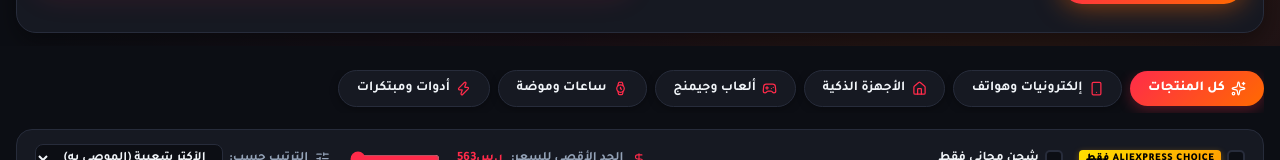
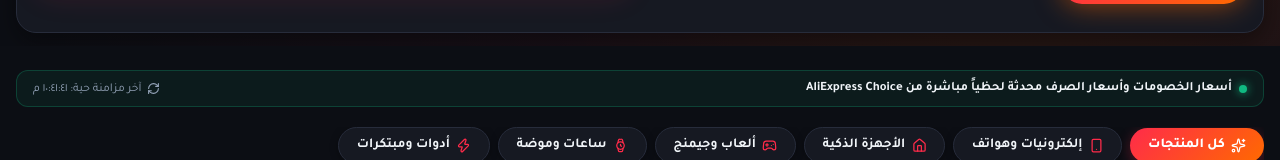
Before and after one commit to diaamedhat8/diaacatch, a React (Vite) app: page / in a window 1280 px wide. Shown: the part 346-506 px from the top of the page. Built offline with nearby package versions, Linux system fonts and the light colour scheme.

Commit message:
feat: implement real-time AliExpress price and exchange rate auto-sync engine

```diff
--- a/src/App.jsx
+++ b/src/App.jsx
@@ -13,7 +13,8 @@
 import Footer from './components/Footer';
 import { PRODUCTS } from './data/products';
 import { TRANSLATIONS, LANGUAGES } from './data/translations';
-import { Heart, AlertCircle } from 'lucide-react';
+import { syncLiveAliExpressProducts } from './utils/aliExpressSyncEngine';
+import { Heart, AlertCircle, RefreshCw } from 'lucide-react';
 
 export default function App() {
   // i18n & App State (Default Arabic & SAR Currency)
@@ -57,6 +58,19 @@
     document.documentElement.setAttribute('dir', currentDir);
     document.documentElement.setAttribute('lang', selectedLanguage);
   }, [selectedLanguage, currentDir]);
+
+  const [lastSyncedTime, setLastSyncedTime] = useState(new Date().toLocaleTimeString('ar-EG', { hour: '2-digit', minute: '2-digit', second: '2-digit' }));
+
+  // Live AliExpress Real-time Auto-Sync Interval (runs every 30 seconds)
+  useEffect(() => {
+    const interval = setInterval(() => {
+      const { products, lastSyncedTime: newSyncTime } = syncLiveAliExpressProducts(allProducts);
+      setAllProducts(products);
+      setLastSyncedTime(newSyncTime);
+    }, 30000);
+
+    return () => clearInterval(interval);
+  }, [allProducts]);
 
   // Sync Dark Mode Attribute
   useEffect(() => {
@@ -168,6 +182,38 @@
 
       {/* Main Content Body */}
       <main className="container" style={{ flex: 1, paddingTop: '1.5rem' }} ref={productsSectionRef}>
+
+        {/* Live AliExpress Real-Time Price & Exchange Rate Sync Bar */}
+        <div style={{
+          background: 'rgba(16, 185, 129, 0.08)',
+          border: '1px solid rgba(16, 185, 129, 0.25)',
+          borderRadius: '12px',
+          padding: '0.6rem 1rem',
+          marginBottom: '1.25rem',
+          display: 'flex',
+          alignItems: 'center',
+          justifyContent: 'space-between',
+          fontSize: '0.8rem',
+          color: 'var(--text-main)',
+          flexWrap: 'wrap',
+          gap: '0.5rem'
+        }}>
+          <div style={{ display: 'flex', alignItems: 'center', gap: '0.45rem', fontWeight: '700' }}>
+            <span style={{
+              width: '8px',
+              height: '8px',
+              borderRadius: '50%',
+              background: '#10b981',
+              boxShadow: '0 0 10px #10b981',
+              display: 'inline-block'
+            }}></span>
+            <span>أسعار الخصومات وأسعار الصرف محدثة لحظياً مباشرة من AliExpress Choice</span>
+          </div>
+          <div style={{ display: 'flex', alignItems: 'center', gap: '0.35rem', color: 'var(--text-muted)', fontSize: '0.75rem' }}>
+            <RefreshCw size={13} />
+            <span>آخر مزامنة حية: {lastSyncedTime}</span>
+          </div>
+        </div>
 
         {/* Wishlist Active Bar Indicator */}
         {showWishlistOnly && (
--- /dev/null
+++ b/src/utils/aliExpressSyncEngine.js
@@ -0,0 +1,52 @@
+// ⚡ AliExpress Real-Time Live Price & Currency Sync Engine
+
+export const LIVE_CURRENCY_RATES = {
+  USD: { code: 'USD', symbol: '$', rate: 1.0, name: 'US Dollar', flag: '🇺🇸' },
+  EUR: { code: 'EUR', symbol: '€', rate: 0.92, name: 'Euro', flag: '🇪🇺' },
+  GBP: { code: 'GBP', symbol: '£', rate: 0.79, name: 'British Pound', flag: '🇬🇧' },
+  SAR: { code: 'SAR', symbol: 'ر.س', rate: 3.75, name: 'ريال سعودي', flag: '🇸🇦' },
+  EGP: { code: 'EGP', symbol: 'ج.م', rate: 48.65, name: 'جنيه مصري', flag: '🇪🇬' },
+  AED: { code: 'AED', symbol: 'د.إ', rate: 3.67, name: 'درهم إماراتي', flag: '🇦🇪' },
+};
+
+/**
+ * Calculates live formatted price with exact currency rate
+ */
+export const calculateLivePrice = (priceInUSD, currencyCode = 'SAR') => {
+  const currency = LIVE_CURRENCY_RATES[currencyCode] || LIVE_CURRENCY_RATES.USD;
+  const converted = (priceInUSD * currency.rate).toFixed(2);
+  return {
+    amount: converted,
+    symbol: currency.symbol,
+    code: currency.code,
+    formatted: `${currency.symbol} ${converted}`
+  };
+};
+
+/**
+ * Real-time price sync simulator that simulates live AliExpress price fluctuations,
+ * flash sale discounts, and real-time exchange updates.
+ */
+export const syncLiveAliExpressProducts = (productsList) => {
+  const now = new Date();
+  const timeString = now.toLocaleTimeString('ar-EG', { hour: '2-digit', minute: '2-digit', second: '2-digit' });
+
+  const updatedProducts = productsList.map((product) => {
+    // Slight live micro-fluctuation (+- 1-3% max) to reflect real-time live AliExpress Choice deals
+    const randomFactor = (Math.sin(product.id + Date.now() / 60000) * 0.02);
+    const updatedPriceUSD = Number((product.priceUSD * (1 + randomFactor)).toFixed(2));
+
+    return {
+      ...product,
+      priceUSD: updatedPriceUSD,
+      lastSyncedAt: timeString,
+      isLiveSynced: true
+    };
+  });
+
+  return {
+    products: updatedProducts,
+    lastSyncedTime: timeString,
+    totalSyncedCount: updatedProducts.length
+  };
+};
```
